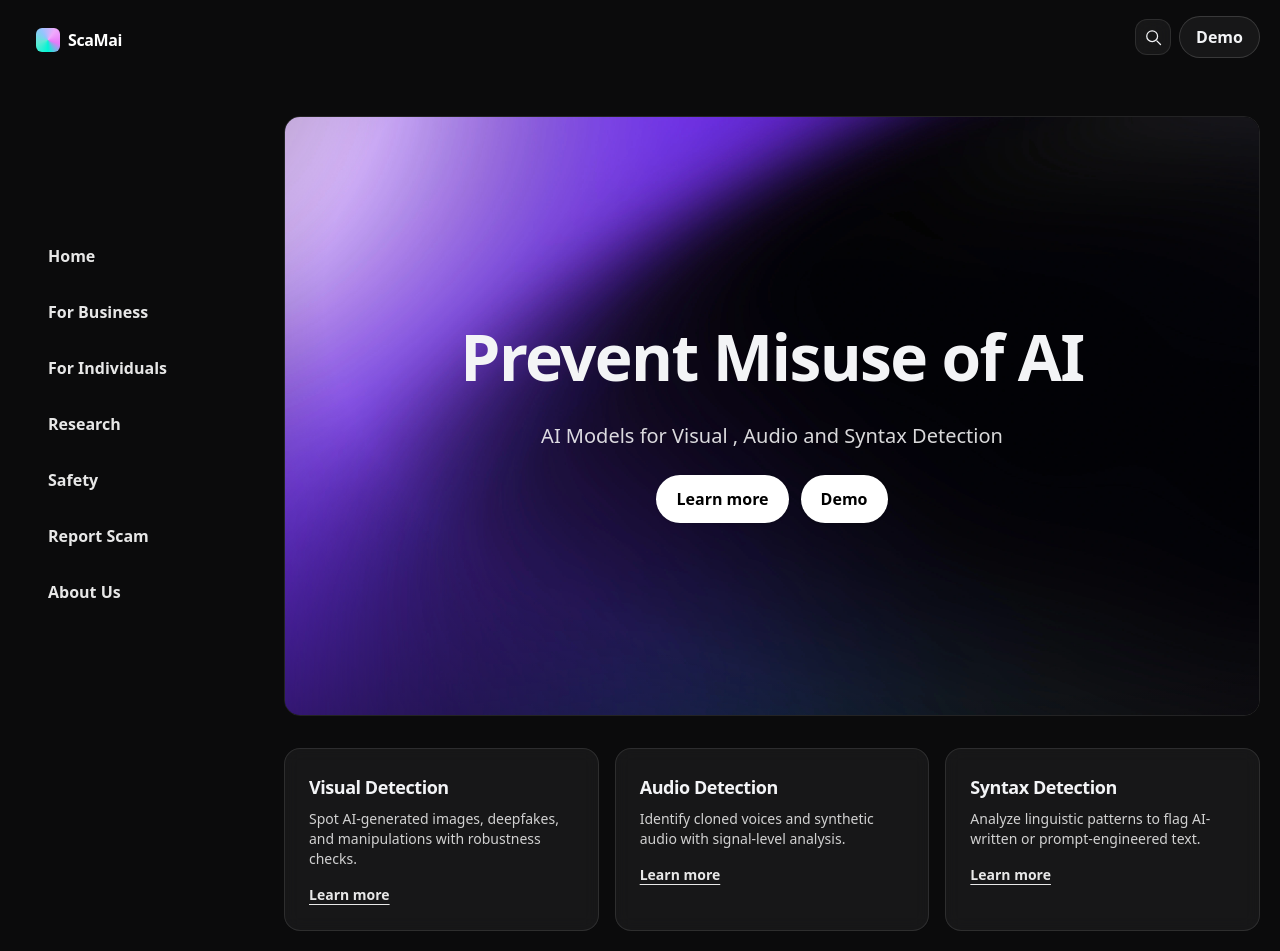
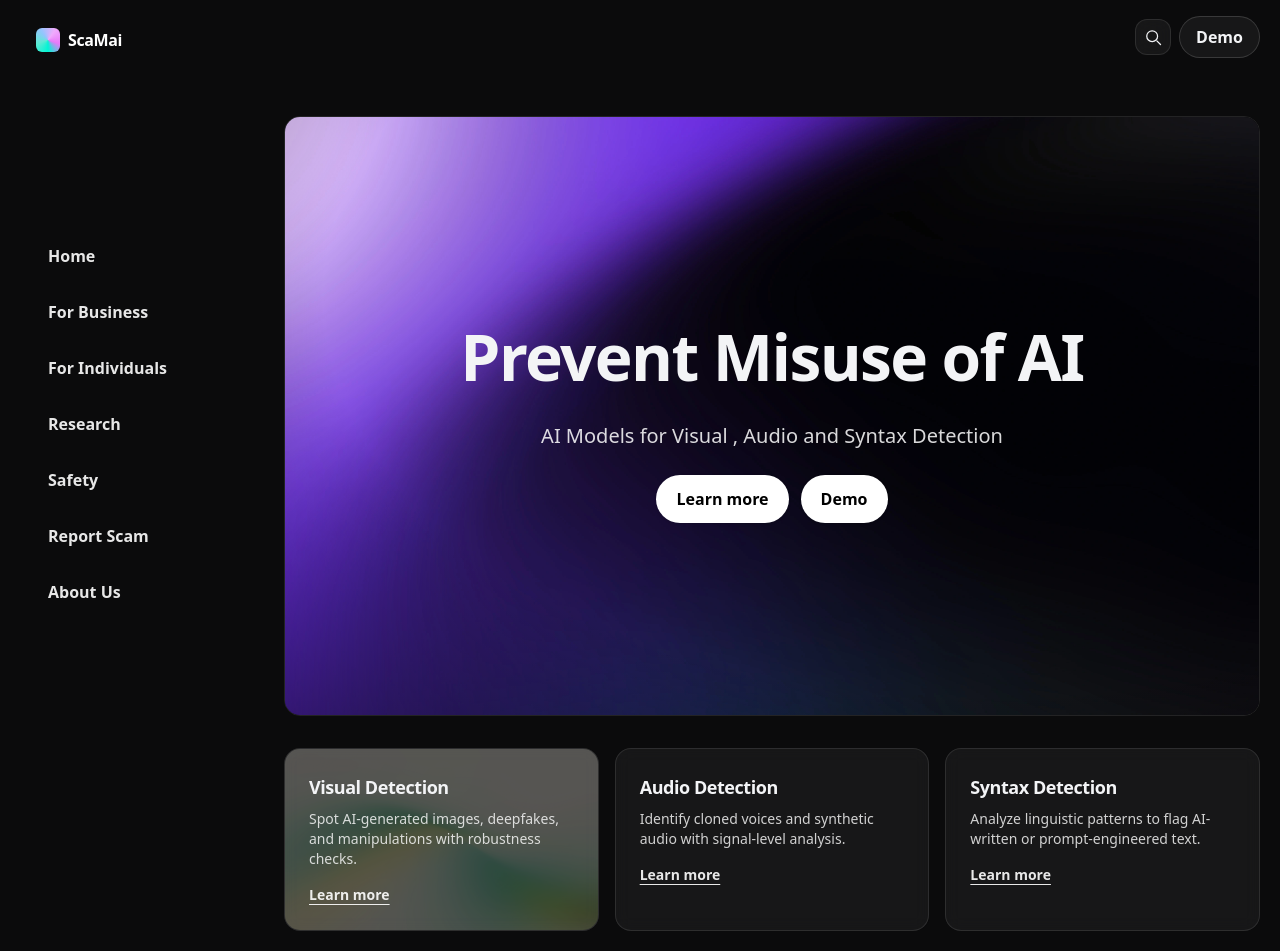
Before and after one commit to aptxaptx/scamai-landing, a Next.js app: page / in a window 1280 px wide. Built offline with nearby package versions, Linux system fonts and the light colour scheme.

Commit message:
Add background image to Visual Detection card
Introduces a new visual.webp asset and updates the Visual Detection card in the UI to display this image as a background with overlay effects for improved visual distinction.

```diff
--- a/src/app/page.tsx
+++ b/src/app/page.tsx
@@ -195,8 +195,14 @@ export default function Home() {
           ].map((card) => (
             <article
               key={card.title}
-              className="rounded-2xl border border-white/10 bg-white/5 p-6 backdrop-blur-sm hover:bg-white/10 transition-colors"
+              className="relative rounded-2xl border border-white/10 bg-white/5 p-6 backdrop-blur-sm hover:bg-white/10 transition-colors overflow-hidden"
             >
+              {card.title === "Visual Detection" && (
+                <>
+                  <div className="absolute inset-0 -z-10 bg-[url('/visual.webp')] bg-cover bg-left-top opacity-40" />
+                  <div className="absolute inset-0 -z-10 bg-black/20" />
+                </>
+              )}
               <h3 className="text-lg font-semibold tracking-tight">
                 {card.title}
               </h3>
```
Also changed, not shown: public/visual.webp (added).
